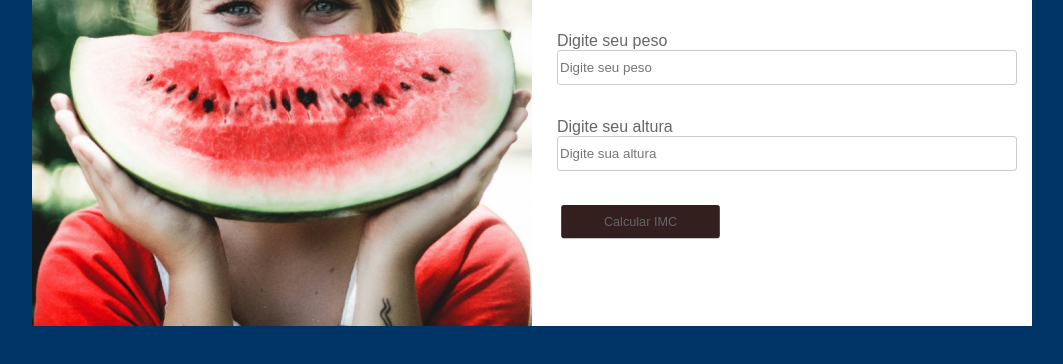
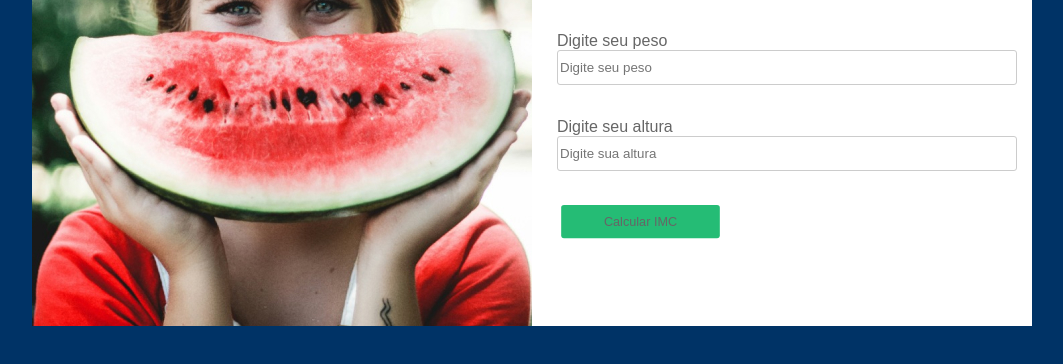
Before and after one commit to nildo-santos/IMC, a plain HTML site: page index.html in a window 1280 px wide. In both pictures the pointer is over the button "Calcular IMC". Shown: the part 354-718 px from the top of the page, without its empty margins (108-1171 px from the left). Drawn offline with Linux system fonts and the light colour scheme.

Commit message:
Add files via upload

```diff
--- a/css/style.css
+++ b/css/style.css
@@ -37,7 +37,7 @@ button{
 }
 button:hover{
     transform: scale(0.95);
-    background-color: #1a0202e1;
+    background-color: #08b363e1;
     color: #666;
 }
 #flex-center{
```
